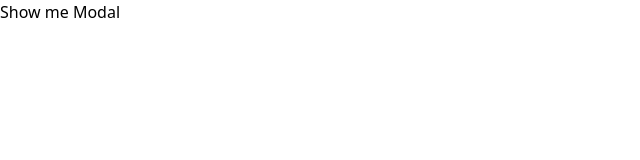
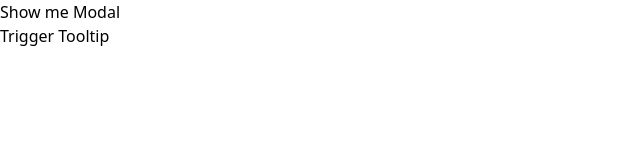
Before and after one commit to CoffeeGeek101/Architecture-Optimisations-, a React (Vite) app: page / in a window 1280 px wide. Shown: the top 160 px of the page, without its empty margins (0-640 px from the left). Built offline with nearby package versions, Linux system fonts and the light colour scheme.

Commit message:
add : tooltip w/ debounce hook

```diff
--- a/src/components/Ddropdown/DdropItems.tsx
+++ b/src/components/Ddropdown/DdropItems.tsx
@@ -9,7 +9,7 @@ interface DdropItemsI {
 }
 
 const DdropItems : FC<DdropItemsI> = React.memo(({lable,value,isSelected}) => {
-    console.log("rendering", lable)
+    // console.log("rendering", lable)
   return (
     <div data-value={value}>
        {isSelected ? <span>😀 {lable}</span> : <span>{lable}</span>}
--- a/src/components/Modal/useModal.ts
+++ b/src/components/Modal/useModal.ts
@@ -36,7 +36,7 @@ export const useModal = ({isClosable=true, isOpen=false, isSetOpen} : ModalHookI
     }
 
     useEffect(()=>{
-        console.log(dialogRef.current)
+        // console.log(dialogRef.current)
         if(!isOpenInternal){
             document.body.style.overflow = "";
             return;
--- /dev/null
+++ b/src/components/Tooltip/Tooltip.tsx
@@ -0,0 +1,22 @@
+// this component will render the tooltip component, this is the base
+
+import { type FC, type ReactNode } from 'react'
+import { useTooltip } from './useTooltip'
+
+interface TooltipI {
+    children : ReactNode
+}
+
+const Tooltip : FC<TooltipI> = ({children}) => {
+
+    const {open, tooltipRef} = useTooltip({})
+
+  return (
+    <div ref={tooltipRef}>
+        {children}
+        {open && <div className='transition-all'>Hell yeah</div>}
+    </div>
+  )
+}
+
+export default Tooltip
--- /dev/null
+++ b/src/components/Tooltip/useTooltip.ts
@@ -0,0 +1,42 @@
+// this hook will handle the logical part for tooltip.
+
+import { useEffect, useRef, useState, type SetStateAction } from "react";
+import { useDebounce } from "../../hooks/useDebounce";
+
+// Specs :
+// - Open and Close w/ Controlled and Uncontrolled (Hybrid)
+// - Rendering based on the bounding distance in the window
+
+
+interface TooltipHookI {
+    open ?: boolean;
+    isOpen ?: React.Dispatch<SetStateAction<boolean>>
+}
+
+
+export const useTooltip = ({open=false, isOpen} : TooltipHookI) => {
+
+    const [openInternal, setIsOpenInternal] = useState<boolean>(open);
+    const tooltipRef = useRef<HTMLDivElement|null>(null);
+
+    const handleTooltipOpen = useDebounce(() => {
+        isOpen && isOpen(true)
+        setIsOpenInternal(true)
+    }, 250)
+    const handleTooltipClose = useDebounce(() => {
+        isOpen && isOpen(false)
+        setIsOpenInternal(false)
+    }, 250)
+
+    useEffect(()=>{
+
+        if(tooltipRef.current){
+            tooltipRef.current.addEventListener('mouseover', handleTooltipOpen)
+            tooltipRef.current.addEventListener('mouseout', handleTooltipClose)
+        }
+
+    },[])
+
+    return {open:openInternal, tooltipRef }
+
+}
--- /dev/null
+++ b/src/hooks/useDebounce.ts
@@ -0,0 +1,24 @@
+// this will take a function and adds a delay to it after return
+
+import { useCallback, useRef } from "react";
+
+
+export const useDebounce = (fn : (...args : any[])=>void, delay : number) => {
+
+    const timerRef = useRef<any>(null); // persisted over each re-render.
+    const fnRef = useRef<any>(fn); // always update the function with new version (ref doesn't cause re-render, so it is safe).
+    fnRef.current = fn;
+
+    // useCallback will maintain the function identity from the initial render, keeping the closure stale here.
+    // Here, useCallback is not required, as it is not changing after initial run.
+    const debouncedFn = useCallback((...args: any[]) => {
+        if(timerRef.current){
+            clearTimeout(timerRef.current);
+        }
+        timerRef.current = setTimeout(()=>{
+            fnRef.current(...args)
+        }, delay);
+    },[])
+
+    return debouncedFn
+}
--- a/src/pages/Starter.tsx
+++ b/src/pages/Starter.tsx
@@ -1,6 +1,7 @@
 import Modal from "../components/Modal/Modal";
 import { useModal } from "../components/Modal/useModal";
 import ModalContent from "../components/Modal/ModalContent";
+import Tooltip from "../components/Tooltip/Tooltip";
 
 
 const Starter = () => {
@@ -18,6 +19,9 @@ const Starter = () => {
     <Modal dialogRef={dialogRef} isOpenInternal={isOpenInternal} toggle={toggle} isClosable={isClosable}>
       <ModalContent isClosable={isClosable} toggle={toggle}/>
     </Modal>
+    <Tooltip>
+      <div>Trigger Tooltip</div>
+    </Tooltip>
     </div>
   )
 }
```
